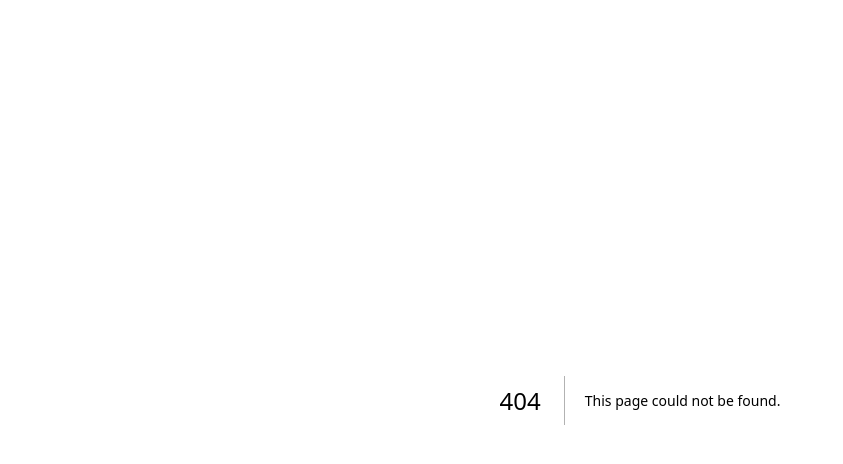
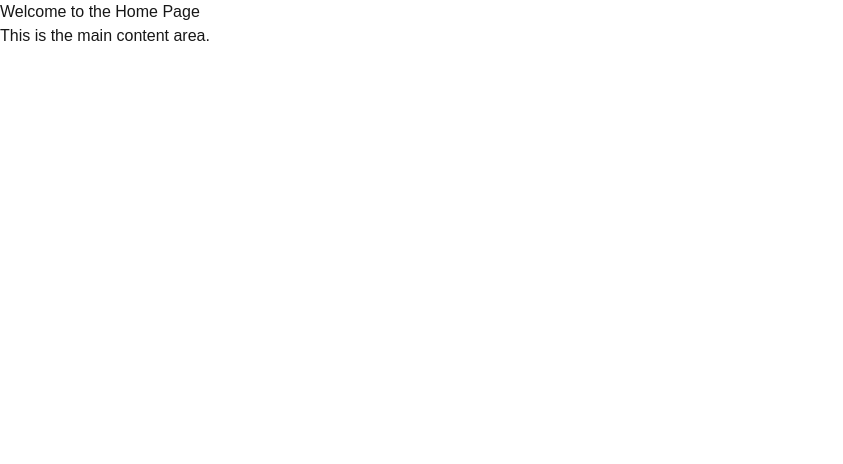
Before and after one commit to Minmgf/amms, a Next.js app: page /home in a window 1280 px wide. Before the commit this address had no page. Shown: the top 464 px of the page, without its empty margins (0-843 px from the left). Built offline with nearby package versions, Linux system fonts and the light colour scheme.

Commit message:
Repo Started

```diff
--- /dev/null
+++ b/src/app/home/page.jsx
@@ -0,0 +1,12 @@
+import React from 'react'
+
+const page = () => {
+    return (
+        <div>
+            <h1>Welcome to the Home Page</h1>
+            <p>This is the main content area.</p>
+        </div>
+    )
+}
+
+export default page
```
Also changed, not shown: src/app/layout.jsx (renamed from src/app/layout.js), src/app/page.jsx (renamed from src/app/page.js).
